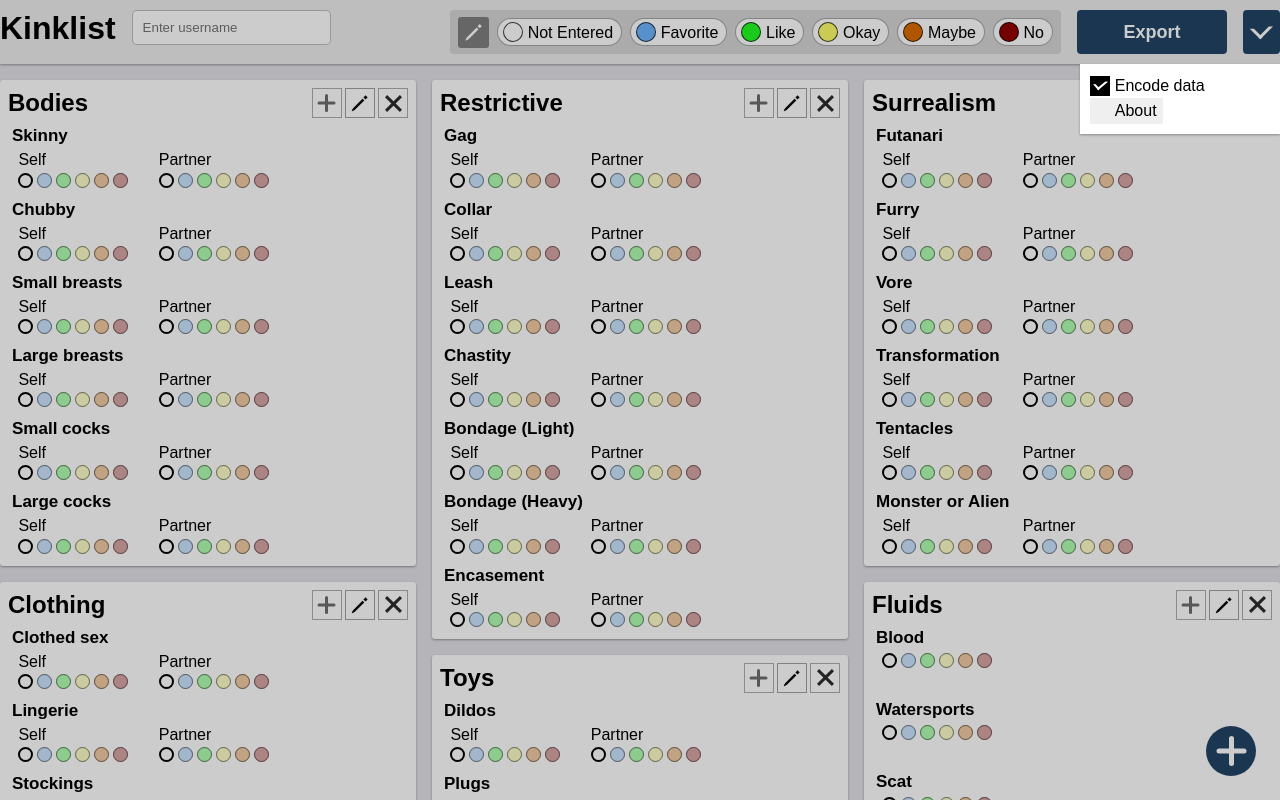
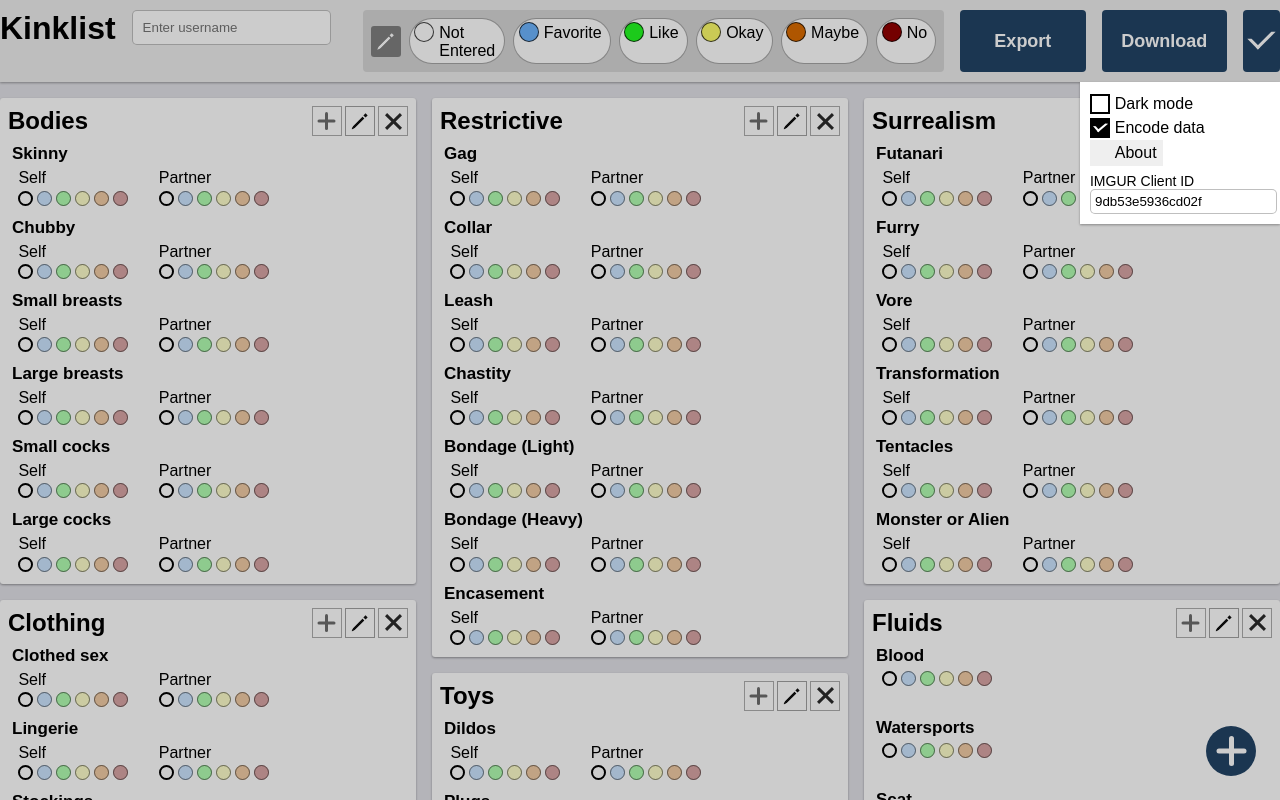
Before and after one commit to Goctionni/kinklist-v2, a Vue app: page / in a window 1280 px wide. Both pictures are taken after a click on the button "Options". Shown: the top 800 px of the page. Built offline with nearby package versions, Linux system fonts and the light colour scheme.

Commit message:
Try workaround imgur error

```diff
--- a/src/App.vue
+++ b/src/App.vue
@@ -8,21 +8,26 @@
         <div class="spacer"></div>
         <Legend :ratings="ratings" @updateRatings="updateRatings($event)" />
         <ExportButton :loading="uploading" @click="exportImage()" />
+        <DownloadButton @click="downloadImage()" />
         <div class="dropdown-container">
           <button class="dropdown-toggle hide-text" @click="toggleOptions(true)">Options</button>
           <transition name="fade">
             <div class="options-dropdown" v-if="showOptions">
               <div class="backdrop" @click="toggleOptions(false)"></div>
               <div class="options-dropdown-content">
-                <!-- <div class="option checkbox">
+                <div class="option checkbox">
                   <input type="checkbox" id="darkmode" v-model="darkMode">
                   <label for="darkmode">Dark mode</label>
-                </div> -->
+                </div>
                 <div class="option checkbox">
                   <input type="checkbox" id="encodeData" v-model="encodeData">
                   <label for="encodeData">Encode data</label>
                 </div>
                 <button class="about-btn" @click="showAbout()">About</button>
+                <div class="client-id">
+                  <label for="clientid">IMGUR Client ID</label>
+                  <input type="text" name="clientid" v-model="clientId" />
+                </div>
               </div>
             </div>
           </transition>
@@ -49,7 +54,7 @@
 </template>
 
 <script lang="ts">
-import { Component, Vue } from "vue-property-decorator";
+import { Component, Vue, Watch } from "vue-property-decorator";
 import { InKink, InKinkCategory } from "./types/kinks";
 import { getDefaultKinkContent, getDefaultRatings } from "./data/default";
 import { Rating } from "./types/ratings";
@@ -66,14 +71,18 @@ import ErrorDialog from "./components/Dialogs/ErrorDialog.vue";
 import AboutDialog from "./components/Dialogs/AboutDialog.vue";
 import EditCategoryDialog from "./components/Dialogs/EditCategoryDialog.vue";
 import ExportButton from "./components/ExportButton.vue";
+import DownloadButton from "./components/DownloadButton.vue";
 import Importing from "./components/Importing.vue";
 import Legend from "./components/Legend.vue";
 import { generateId } from "./util/idGenerator";
+import { downloadImage } from "./util/downloadImage";
+import { IMGUR_CLIENT_ID } from "./constants";
 
 @Component({
   components: {
     Category,
     ExportButton,
+    DownloadButton,
     Importing,
     Legend,
   },
@@ -83,10 +92,11 @@ export default class App extends Vue {
   categories: InKinkCategory[] = [];
   username = "";
   uploadId = "";
+  clientId = IMGUR_CLIENT_ID;
   uploading = false;
   importing = false;
   showOptions = false;
-  // darkMode = false;
+  darkMode = false;
   encodeData = true;
   numColumns = 4;
 
@@ -135,11 +145,16 @@ export default class App extends Vue {
     this.numColumns = Math.max(1, Math.floor(screenWidth / 400));
   }
 
+  public downloadImage(): void {
+    const canvas = generateKinklistImage(this.categories, this.ratings, this.username, this.encodeData);
+    downloadImage(canvas);
+  }
+
   public async exportImage(): Promise<void> {
     try {
       this.uploading = true;
       const canvas = generateKinklistImage(this.categories, this.ratings, this.username, this.encodeData);
-      const id = await uploadImageToImgur(canvas);
+      const id = await uploadImageToImgur(canvas, this.clientId);
       const hasAnyComment = this.categories.some((c) => c.kinks.some((k) => k.comment));
       showDialog(UploadResultDialog, { uploadId: id, hasEncodedData: this.encodeData && hasAnyComment });
     } catch (ex) {
@@ -262,6 +277,12 @@ export default class App extends Vue {
     this.username = "";
     this.ratings = getDefaultRatings();
     this.categories = getDefaultKinkContent(this.ratings[0].name);
+  }
+
+  @Watch('darkMode')
+  updateDarkMode(): void {
+    if (this.darkMode) document.body.classList.add('theme-dark');
+    else document.body.classList.remove('theme-dark');
   }
 }
 </script>
@@ -416,6 +437,10 @@ button {
   }
 }
 
+body.theme-dark {
+  filter: invert(1) hue-rotate(180deg);
+}
+
 .fade-enter-active, .fade-leave-active {
   transition: opacity .35s;
 }
@@ -429,6 +454,7 @@ button {
   display: flex;
   flex-direction: column;
   gap: 1em;
+  background: #E2E2E8;
 }
 
 header {
@@ -457,6 +483,16 @@ header {
     .dropdown-container {
       height: 37px;
     }
+  }
+}
+
+.client-id {
+  margin-top: .5em;
+  font-size: 14px;
+
+  input {
+    padding: 4px;
+    height: auto;
   }
 }
 
--- /dev/null
+++ b/src/components/DownloadButton.vue
@@ -0,0 +1,37 @@
+<template>
+  <button @click="emitClick()">
+    <span class="btn-text">Download</span>
+  </button>
+</template>
+
+<script lang="ts">
+import { Component, Vue } from "vue-property-decorator";
+
+@Component
+export default class DownloadButton extends Vue {
+  emitClick(): void {
+    this.$emit('click');
+  }
+}
+</script>
+
+<style lang="scss" scoped>
+button {
+  background-color: #246;
+  color: #FFF;
+  font-weight: bold;
+  font-size: 18px;
+  border: 0;
+  width: 150px;
+  border-radius: 4px;
+  position: relative;
+  overflow: hidden;
+  cursor: pointer;
+  display: flex;
+  align-items: center;
+  justify-content: center;
+}
+.btn-text {
+  position: absolute;
+}
+</style>
--- /dev/null
+++ b/src/constants.ts
@@ -0,0 +1 @@
+export const IMGUR_CLIENT_ID = '9db53e5936cd02f';
--- /dev/null
+++ b/src/util/downloadImage.ts
@@ -0,0 +1,11 @@
+export const downloadImage = (canvas: HTMLCanvasElement): void => {
+    const url = canvas.toDataURL();
+    const linkEl = document.createElement('a');
+    linkEl.setAttribute('href', url);
+    linkEl.setAttribute('download', 'kinklist.png');
+    document.body.appendChild(linkEl);
+    linkEl.click();
+    requestAnimationFrame(() => {
+        document.body.removeChild(linkEl);
+    })
+}
--- a/src/util/uploadToImgur.ts
+++ b/src/util/uploadToImgur.ts
@@ -1,12 +1,11 @@
-const IMGUR_CLIENT_ID = '9db53e5936cd02f';
-export const uploadImageToImgur = async (canvas: HTMLCanvasElement): Promise<string> => {
+export const uploadImageToImgur = async (canvas: HTMLCanvasElement, clientId: string): Promise<string> => {
     const formdata = new FormData();
     formdata.append('image', canvas.toDataURL().split(',')[1]);
     formdata.append('type', 'base64');
     const response = await fetch(`https://api.imgur.com/3/image`, {
         method: 'POST',
         headers: {
-            Authorization: 'Client-ID ' + IMGUR_CLIENT_ID,
+            Authorization: 'Client-ID ' + clientId,
         },
         body: formdata
     });
```
